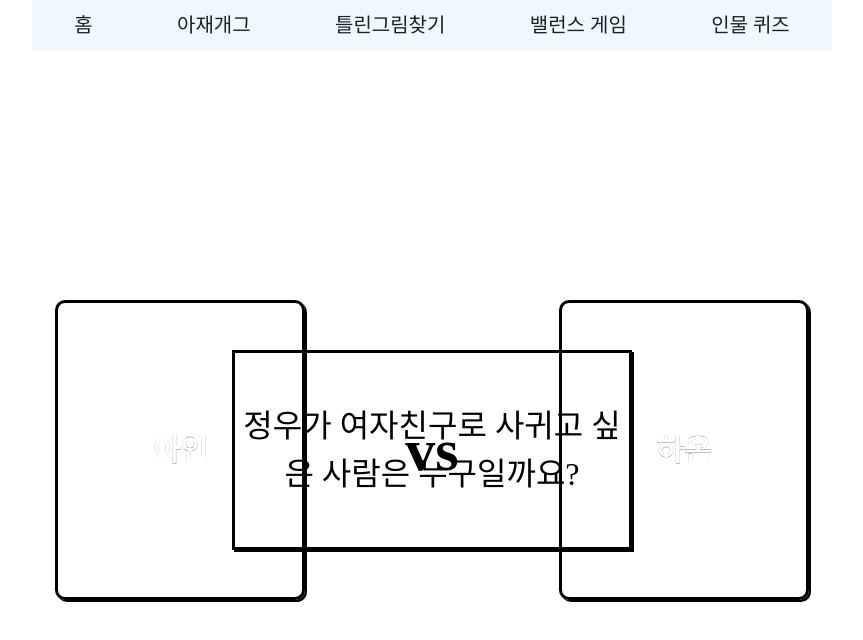
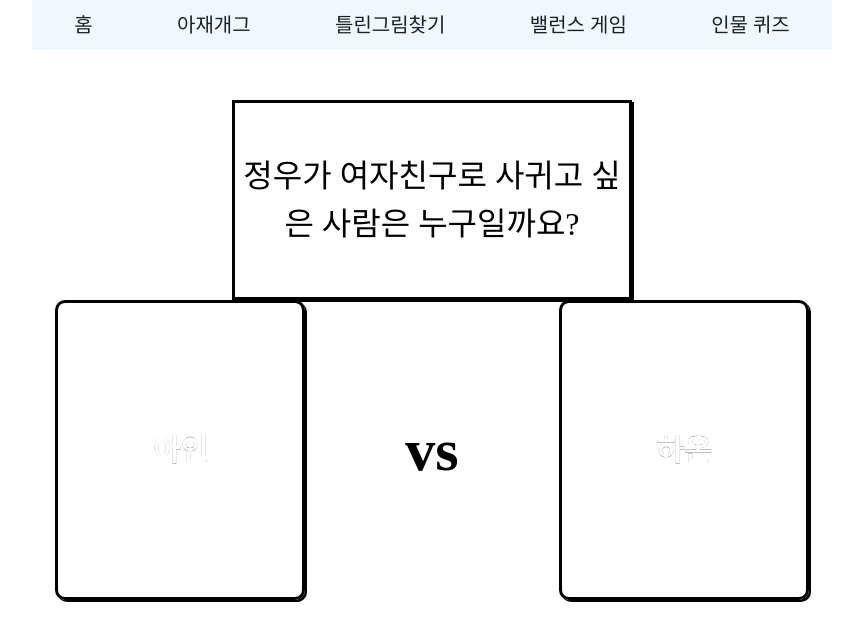
Before and after one commit to DadjokesTeam/dadjoke, a React (Create React App) app: page /balance/1 in a window 1280 px wide. Shown: the top 640 px of the page, without its empty margins (208-1071 px from the left). Built offline with nearby package versions, Linux system fonts and the light colour scheme; a web font is replaced by a local one.

Commit message:
Update balance title

```diff
--- a/src/Pages/BalancePage/style.js
+++ b/src/Pages/BalancePage/style.js
@@ -1,4 +1,4 @@
-import styled from "styled-components";
+import styled from 'styled-components';
 
 export const Main = styled.div`
   width: 100vw;
@@ -15,7 +15,7 @@ export const Container = styled.div`
 `;
 
 export const Title = styled.h1`
-  font-family: "DungGeunMo";
+  font-family: 'DungGeunMo';
   width: 400px;
   height: 200px;
   display: flex;
@@ -24,7 +24,7 @@ export const Title = styled.h1`
   font-size: 32px;
   color: black;
   text-align: center;
-  margin-top: 350px;
+  margin-top: 100px;
   border: 3px solid black;
   box-shadow: 2px 2px 0px rgba(0, 0, 0, 1);
 `;
@@ -46,7 +46,7 @@ export const OptionContainer = styled.div`
     font-size: 60px;
     font-weight: 700;
     color: black;
-    font-family: "DungGeunMo";
+    font-family: 'DungGeunMo';
   }
 `;
 
@@ -60,7 +60,7 @@ export const Option = styled.div`
   font-size: 30px;
   font-weight: 600;
   cursor: pointer;
-  font-family: "DungGeunMo";
+  font-family: 'DungGeunMo';
   border: 3px solid black;
   box-shadow: 2px 2px 0px rgba(0, 0, 0, 1);
   color: white;
```
